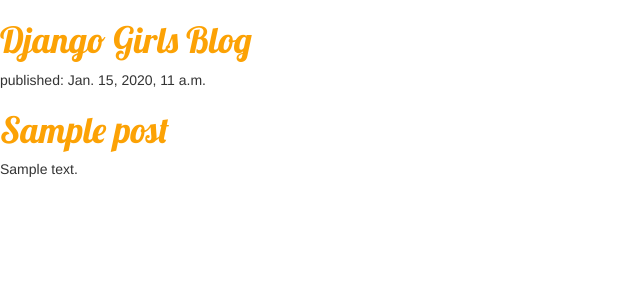
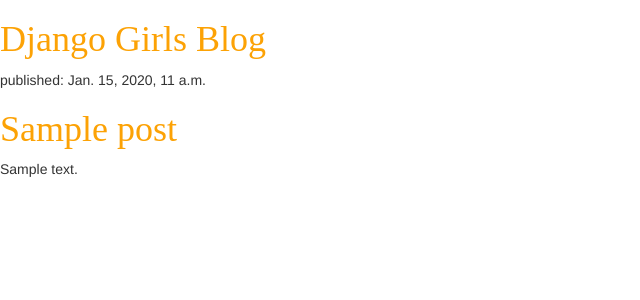
Before and after one commit to erabera/my-first-blog, a Django app: template blog/templates/blog/post_list.html in a window 1280 px wide. Shown: the top 300 px of the page, without its empty margins (0-640 px from the left). Run offline with Django 3.2, Linux system fonts and the light colour scheme; the template is opened without the code that fills it: values that come from a table or form of the project are taken from there, others are empty; tables that the repository leaves empty hold one stand-in row (values such as "Sample post"); some libraries are stand-ins or nearby versions.

Commit message:
Changed the HTML for the site

```diff
--- a/blog/static/css/blog.css
+++ b/blog/static/css/blog.css
@@ -1,4 +1,4 @@
 h1 a {
     color: #FCA205;
-    font-family: 'Lobster';
+    font-family: 'Playfair Display';
 }
```
